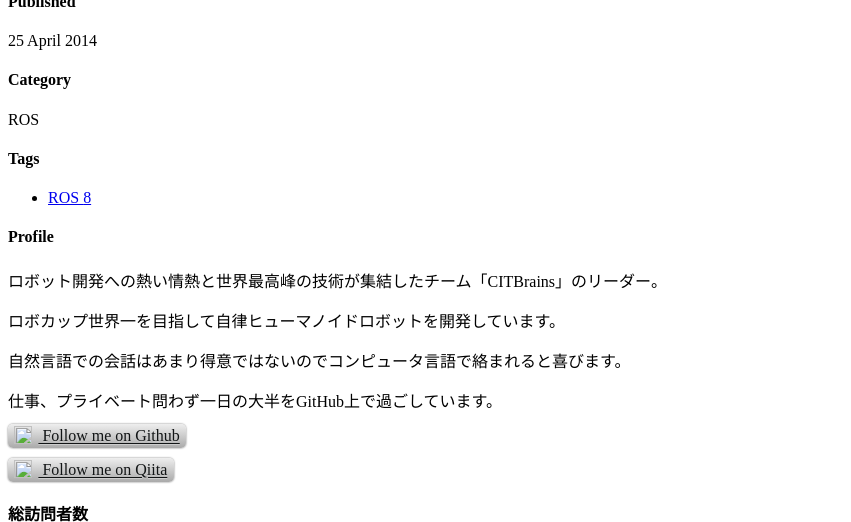
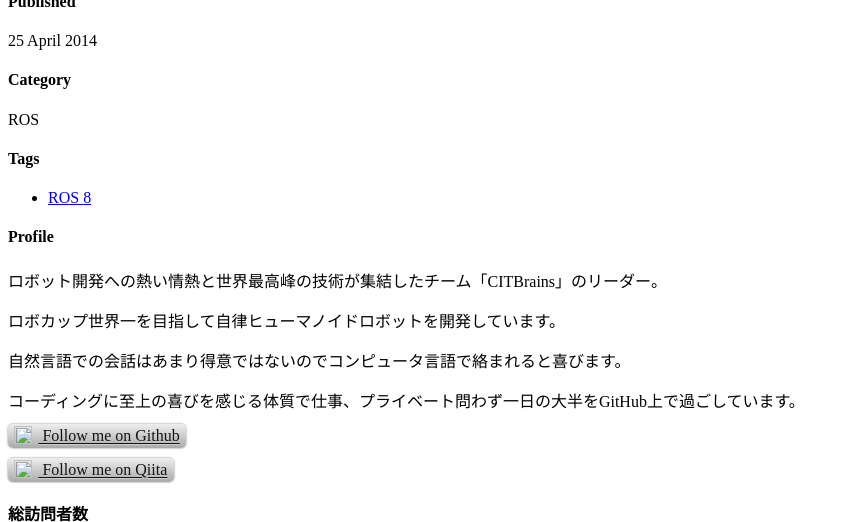
Before and after one commit to DaikiMaekawa/daikimaekawa.github.com, a Jekyll site: the page built from _posts/2014-04-25-Logo.md, in a window 1280 px wide and 900 px high, scrolled down 1067 px, cut to the strip 0-522 px from the top of the window. Shown: the whole strip, without its empty margins (0-851 px from the left). Built offline with Jekyll 4.4.1, drawn with Linux system fonts in a browser that asks for light colours; nearby versions of some CDN libraries; Markdown is read by kramdown in place of the engine named in the settings; comment, search, counter and statistics services are not loaded.

Commit message:
Update post.html

```diff
--- a/_includes/themes/hooligan/post.html
+++ b/_includes/themes/hooligan/post.html
@@ -82,7 +82,7 @@
         <p>ロボット開発への熱い情熱と世界最高峰の技術が集結したチーム「CITBrains」のリーダー。</p>
         <p>ロボカップ世界一を目指して自律ヒューマノイドロボットを開発しています。</p>
         <p>自然言語での会話はあまり得意ではないのでコンピュータ言語で絡まれると喜びます。</p>
-        <p>仕事、プライベート問わず一日の大半をGitHub上で過ごしています。</p>
+        <p>コーディングに至上の喜びを感じる体質で仕事、プライベート問わず一日の大半をGitHub上で過ごしています。</p>
 
         <script src="//platform.linkedin.com/in.js" type="text/javascript"></script>
 <script type="IN/MemberProfile" data-id="http://www.linkedin.com/in/daikimaekawa" data-format="inline" data-related="false"></script>
```
